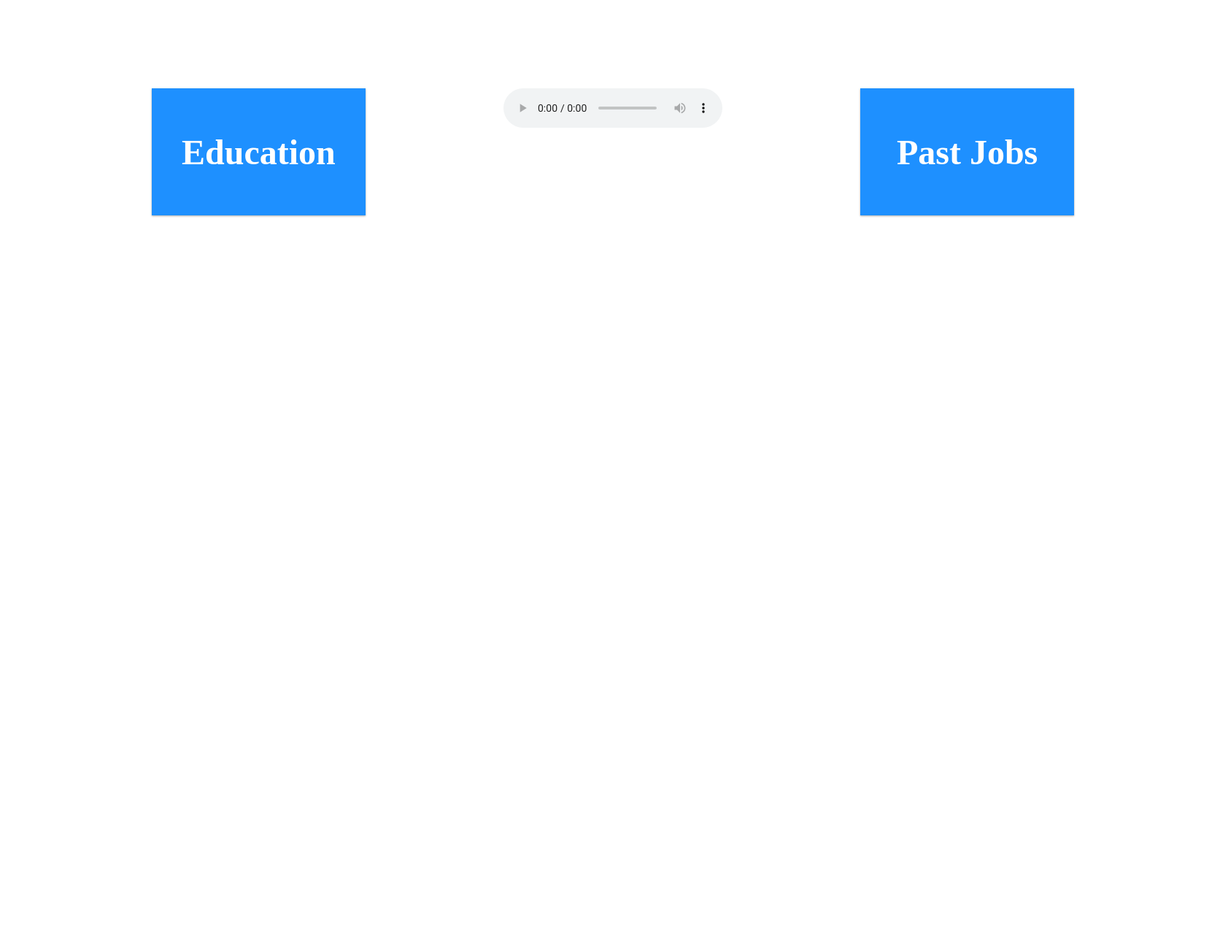
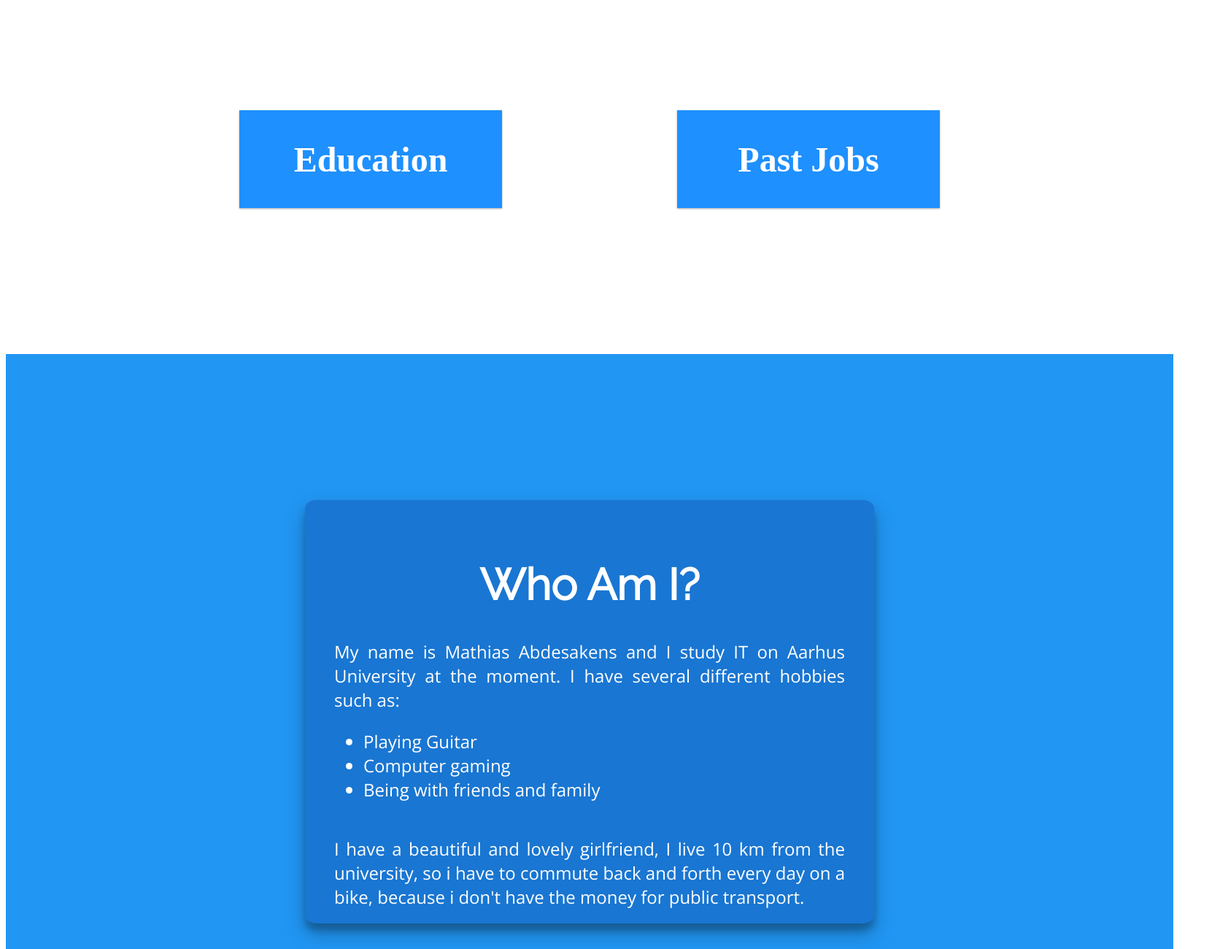
Before and after one commit to Mabdesaken/mySite, a plain HTML site: page index.html in a window 1280 px wide. Shown: the part 900-2200 px from the top of the page at 73% size, 1672 px wide, since content can reach past the window. Before the commit the page ends 1287 px from the top, so only its background shows below. Drawn offline with nearby package versions, Linux system fonts and the light colour scheme.

Commit message:
There has to be done a lot more!

```diff
--- a/index.html
+++ b/index.html
@@ -7,6 +7,7 @@
 
     <link href="https://fonts.googleapis.com/css?family=Open+Sans|Roboto" rel="stylesheet">
     <link href="https://fonts.googleapis.com/css?family=Source+Sans+Pro" rel="stylesheet">
+    <link href="https://fonts.googleapis.com/css?family=Raleway" rel="stylesheet">
 
     <script src="jquery-3.1.1.min.js"></script>
     <script src="javascript.js"></script>
@@ -19,6 +20,8 @@
 <body>
 
 <header>
+    <img src="Speech_bubble.png" class="clickMe">
+
     <div class="intro">
         <img src="https://scontent-ams3-1.xx.fbcdn.net/v/t1.0-9/10295740_10202100371770978_3926574184228203815_n.jpg?oh=9b58c72f88c7cb76e6da6124c615b294&oe=594026CD" class="imgMe">
         <h1>Mathias Abdesakens</h1>
@@ -27,7 +30,7 @@
 
 <section>
     <div class="divs">
-        <audio controls src="Shine.mp3" autoplay loop class="audio"></audio>
+        <!--<audio controls src="Shine.mp3" autoplay loop class="audio"></audio>-->
         <div class="education">
             <h1>Education</h1>
         </div>
@@ -38,6 +41,27 @@
     </div>
 </section>
 
+<footer>
+    <div class="descriptionOfMe">
+        <h1>Who Am I?</h1>
+        <p>My name is Mathias Abdesakens and I study IT on Aarhus University at the moment. I have several different hobbies such as:</p>
+        <table>
+            <ul>
+                <li>
+                    Playing Guitar
+                </li>
+                <li>
+                    Computer gaming
+                </li>
+                <li>
+                    Being with friends and family
+                </li>
+            </ul>
+        </table>
+        <p>I have a beautiful and lovely girlfriend, I live 10 km from the university, so i have to commute back and forth every day on a bike, because i don't have the money for public transport.</p>
+    </div>
+</footer>
+
 </body>
 
 </html>
--- a/javascript.js
+++ b/javascript.js
@@ -20,6 +20,12 @@ $(document).ready(function () {
 
 $(function () {
     $('.imgMe').on('click',function () {
+        $('.clickMe').addClass('animated slideOutRight');
+    });
+});
+
+$(function () {
+    $('.imgMe').on('click',function () {
         $('.imgMe').addClass(shake).one(animationEnd,function () {
             $(this).removeClass(shake);
         });
--- a/style.css
+++ b/style.css
@@ -1,20 +1,22 @@
 section, header, footer {
     width: 100%;
-    max-width: 1440px;
+    max-width: 1200px;
     margin: 0px auto;
 }
 
 header h1 {
-    font-family: 'Source Sans Pro';
+    font-family: 'Roboto';
     font-weight: 300;
-    font-size: 4em;
+    font-size: 3.5em;
+
 }
 
 header {
-    background: #1e2732;
+    background: #1565C0;
     text-align: center;
     color: #ffffff;
-    padding: 200px;
+    padding: 150px;
+    box-shadow: 0 1px 3px rgba(0,0,0,0.12), 0 1px 2px rgba(0,0,0,0.24);
 }
 
 section {
@@ -23,26 +25,60 @@ section {
     max-height: 500px;
 }
 
+footer {
+    background-color: #2196F3;
+    padding: 200px;
+    max-height: 800px;
+}
+
+.descriptionOfMe {
+    background-color: #1976D2;
+    width: 700px;
+    height: 500px;
+    color: #ffffff;
+    margin: 0px auto;
+    box-shadow: 0 14px 28px rgba(0,0,0,0.25), 0 10px 10px rgba(0,0,0,0.22);
+    border-radius: 2%;
+    padding: 40px;
+    font-size: 1.5em;
+    font-family: 'Open Sans', sans-serif;
+}
+
+.descriptionOfMe h1 {
+    text-align: center;
+    font-size: 2.5em;
+    font-family: 'Raleway';
+}
+
+.descriptionOfMe p {
+    text-align: justify;
+}
+
+.clickMe {
+    width: 18%;
+    position: relative;
+    padding-left: 550px;
+}
+
 .imgMe {
     width: 25%;
     border-radius: 50%;
-    border: 3px solid black;
+    border: 3px solid white;
     overflow: hidden;
 }
 
-.divs{
-
+.divs {
+    display: flex;
 }
 
 .education {
     background-color: dodgerblue;
     color: #ffffff;
-    width: 20%;
-    padding: 20px;
+    width: 30%;
     box-shadow: 0 1px 3px rgba(0,0,0,0.12), 0 1px 2px rgba(0,0,0,0.24);
     transition: all 0.3s cubic-bezier(.25,.8,.25,1);
     font-size: 2em;
-    float: left;
+    margin: 0px auto;
 }
 
 .education:hover{
@@ -52,12 +88,11 @@ section {
 .box {
     background-color: dodgerblue;
     color: #ffffff;
-    width: 20%;
-    padding: 20px;
+    width: 30%;
     box-shadow: 0 1px 3px rgba(0,0,0,0.12), 0 1px 2px rgba(0,0,0,0.24);
     transition: all 0.3s cubic-bezier(.25,.8,.25,1);
     font-size: 2em;
-    float: right;
+    margin: 0px auto;
 }
 .box:hover{
     box-shadow: 0 14px 28px rgba(0,0,0,0.25), 0 10px 10px rgba(0,0,0,0.22);
```
